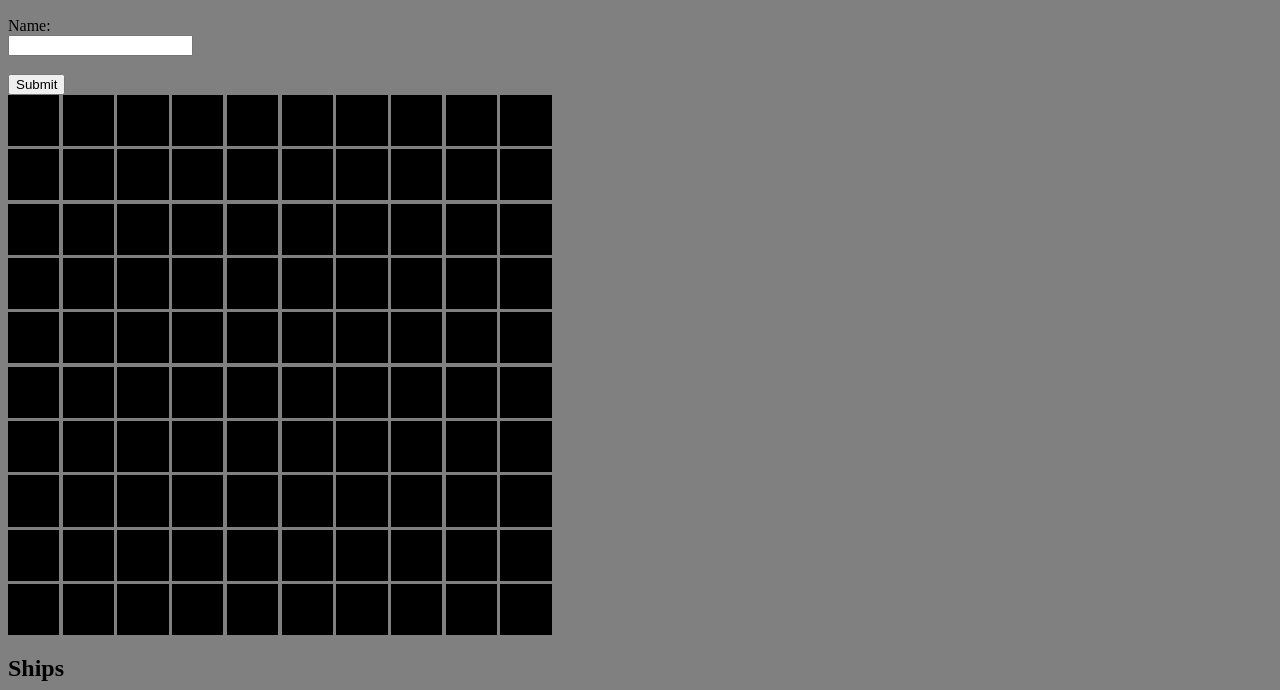
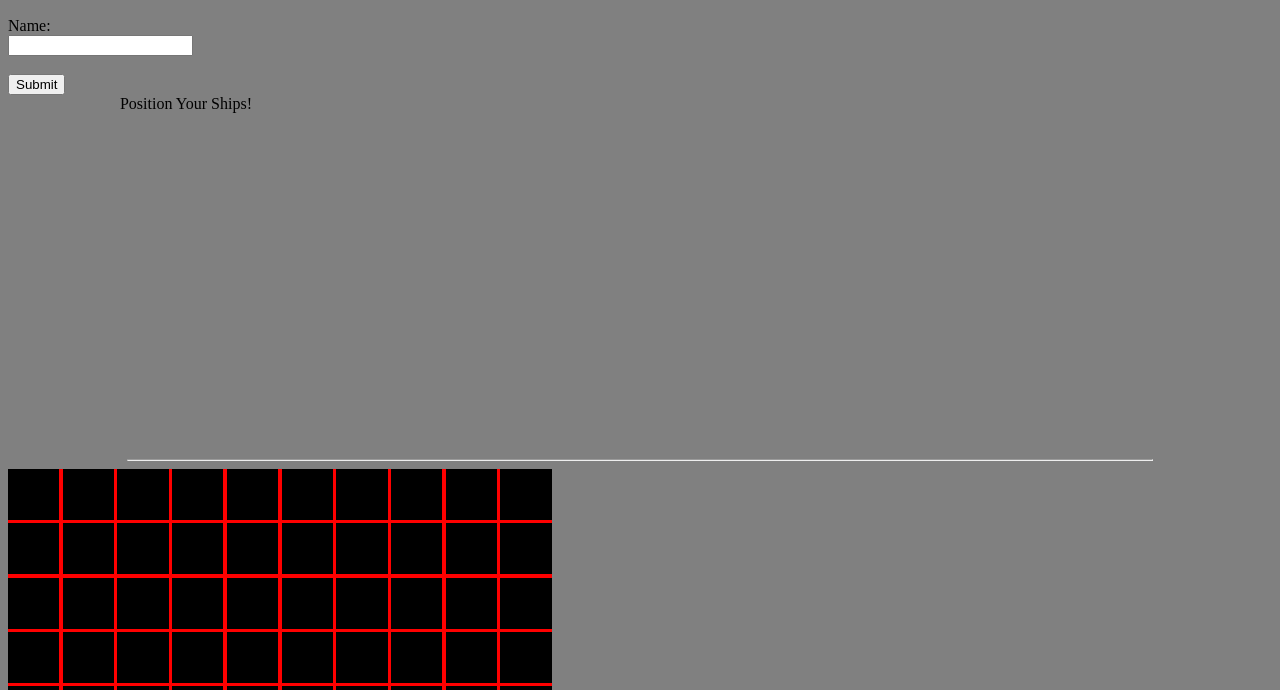
Before and after one commit to DanRHenry/battleship, a website: page index.html in a window 1280 px wide. Shown: the part 110-800 px from the top of the page. Drawn offline with Linux system fonts and the light colour scheme.

Commit message:
adding enemy play grid in progress, introduced a bug (see todo), started changing styling to vw instead of em for grid widths

```diff
--- a/index.html
+++ b/index.html
@@ -10,6 +10,10 @@
     <h1>Battleship</h1>
     <div id="nameInputSection">
     </div>
+      <div id="enemyBoard">
+        Position Your Ships!
+      </div>
+      <hr style = "width: 80vw">
       <div id="gameBoard"></div>
       <div id="boats">
         <h2>Ships</h2>
--- a/styles/style.css
+++ b/styles/style.css
@@ -1,5 +1,19 @@
 body {
     background-color: gray;
+}
+
+#enemyBoard {
+    display: flex;
+    flex-direction: column;
+    text-align: center;
+    min-height: 22.25em;
+    width: 22.25em;
+}
+
+#enemyGrid, #playerGrid {
+    background-color: red;
+    /* margin-left: 40vw; */
+    text-align: center;
 }
 
 .gameSquare {
```
